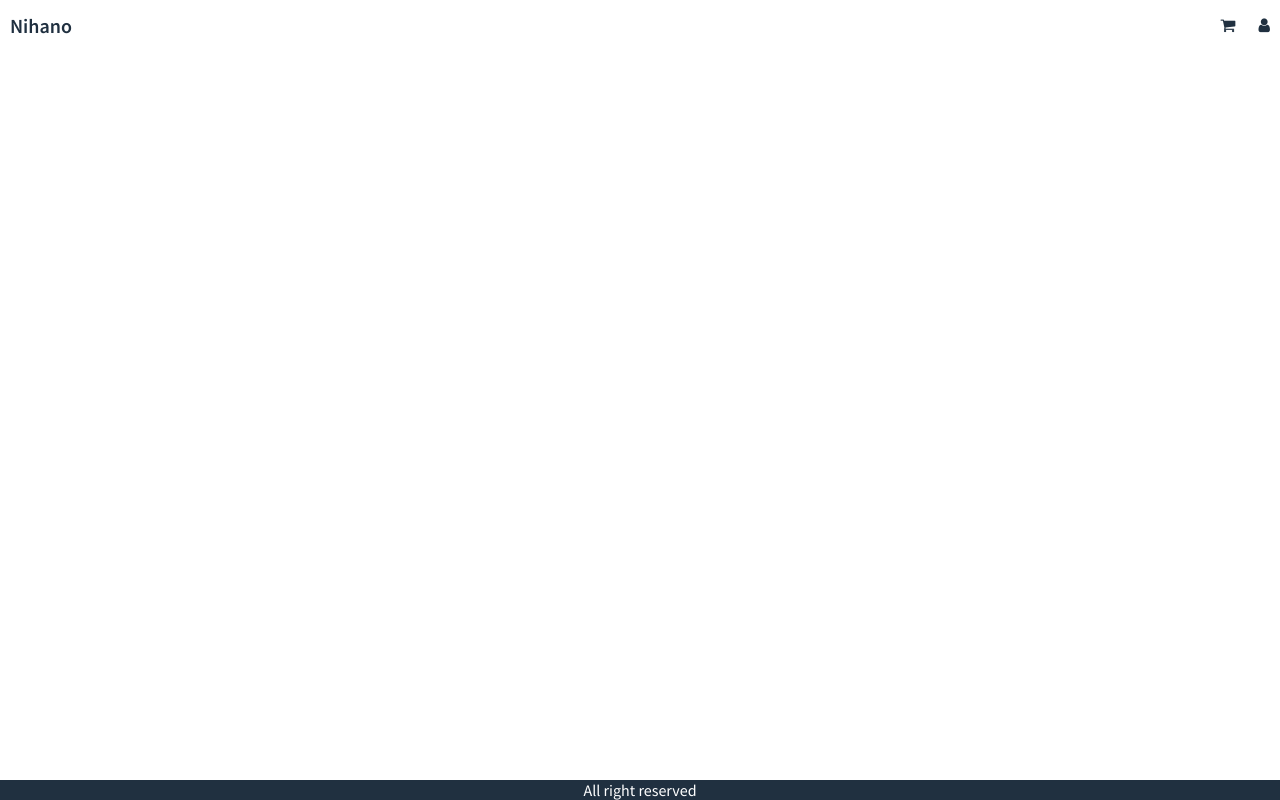
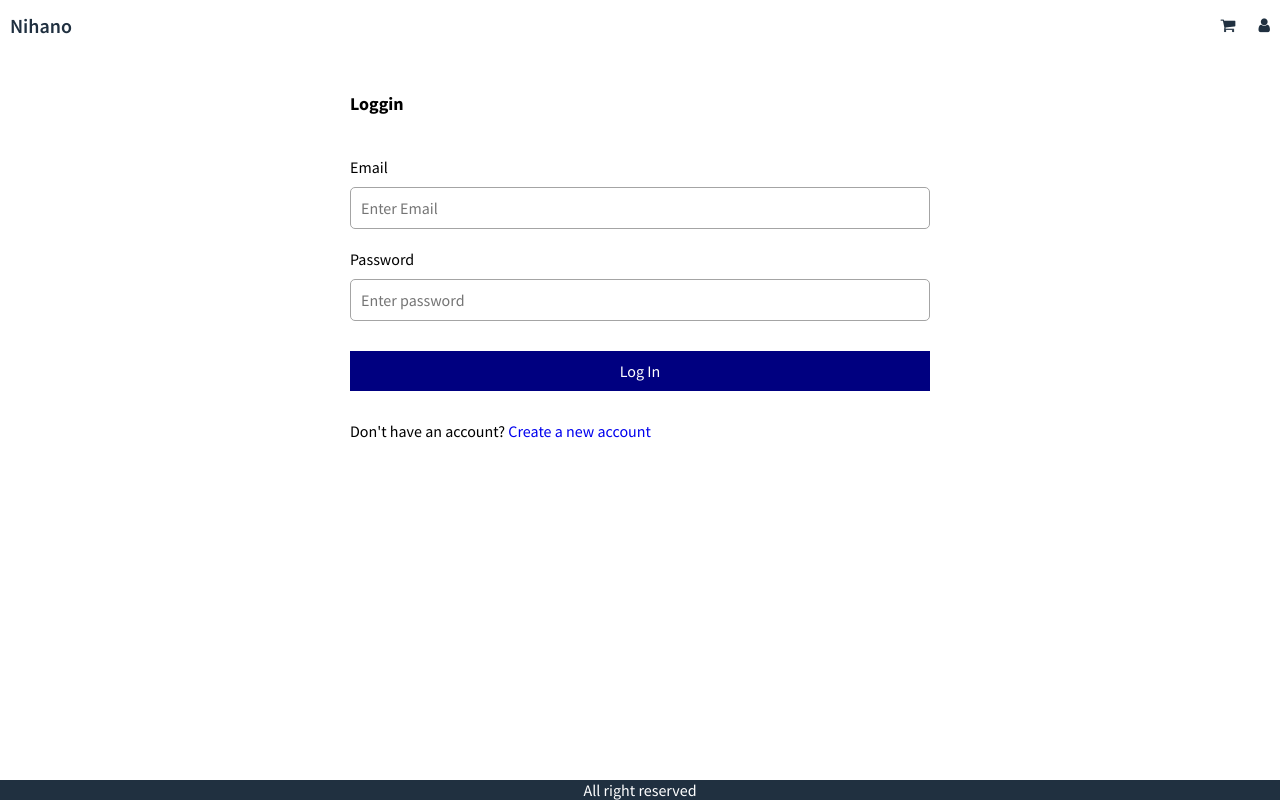
Before and after one commit to Abdallahman-habyarimana/nihano-react-ecommerce, a React (Create React App) app in the folder frontend/: page /signin in a window 1280 px wide. Built offline with nearby package versions, Linux system fonts and the light colour scheme.

Commit message:
Finish implementing actions for login

```diff
--- a/frontend/src/App.js
+++ b/frontend/src/App.js
@@ -3,12 +3,23 @@ import { BrowserRouter as Router, Route, Link } from 'react-router-dom'
 import ProductScreen from './screens/ProductScreen';
 import HomeScreen from './screens/HomeScreen';
 import CartScreen from './screens/CartScreen';
-import { useSelector } from 'react-redux'
+import { useSelector, useDispatch } from 'react-redux'
+import LoginScreen from './screens/LoginScreen';
+
+import { signout } from './actions/users'
 
 function App() {
   const cart = useSelector(state => state.cart);
   const { cartItems } = cart
 
+  const loggedUser = useSelector(state => state.userSignin )
+  const { userInfo }= loggedUser;
+
+  const dispatch = useDispatch()
+
+  const signoutHandler = () => {
+    dispatch(signout())
+  }
   return (
     <Router>
       <div className="grid-container">
@@ -18,14 +29,25 @@ function App() {
             </div>
             <div>
                 <Link to="/cart"> <i className="fa fa-shopping-cart"></i> {cartItems.length > 0 && ( <span className="badge">{ cartItems.length}</span>)}</Link>
-                <Link to="/signin"><i className="fa fa-user"></i></Link>
+                { userInfo ? (
+                  <div className="collapsible">
+                    <Link to="#">Welcome {'  ',userInfo.name}  <i className="fa fa-caredt-down"></i></Link>
+                    <ul className="collapsible-content">
+                      <Link to="#signout" onClick={signoutHandler}>
+                        Sign Out
+                      </Link>
+                    </ul>
+                  </div>
+                  ) :
+                  (<Link to="/signin"><i className="fa fa-user"></i></Link>) }
+
             </div>
         </header>
         <main>
+          <Route path="/signin" component={LoginScreen} />
           <Route path="/cart/:id?" component={CartScreen} />
           <Route path="/product/:id" component={ProductScreen} />
           <Route path="/" exact component={HomeScreen} />
-
 
         </main>
         <footer className="row center">
--- /dev/null
+++ b/frontend/src/actions/users.js
@@ -0,0 +1,20 @@
+import Axios from 'axios'
+import * as actions from '../constants/users'
+
+export const signin = (email, password) => async(dispatch) => {
+
+    dispatch({ type: actions.USER_LOGIN_REQUEST, payload: { email, password} })
+    try {
+        const { data } = await Axios.post('/api/users/signin', { email, password })
+        dispatch({ type: actions.USER_LOGIN_SUCCESS, payload: data })
+        localStorage.setItem("userInfo", JSON.stringify(data))
+    } catch (err) {
+        dispatch({ type: actions.USER_LOGIN_FAIL, payload: err.response.data.message && err.message ? err.response.data.message : err.message })
+    }
+}
+
+export const signout = () => (dispatch) => {
+    localStorage.removeItem('userInfo');
+    localStorage.removeItem('cartItems');
+    dispatch({ type: actions.USER_SIGNOUT })
+}
--- /dev/null
+++ b/frontend/src/constants/users.js
@@ -0,0 +1,4 @@
+export const USER_LOGIN_REQUEST = 'USER_LOGIN_REQUEST'
+export const USER_LOGIN_SUCCESS = 'USER_LOGIN_SUCCESS'
+export const USER_LOGIN_FAIL = 'USER_LOGIN_FAIL'
+export const USER_SIGNOUT = 'USER_LOGIN_SIGNOUT'
--- a/frontend/src/index.css
+++ b/frontend/src/index.css
@@ -251,3 +251,51 @@ button.block {
     justify-content: center;
     align-items: center;
 }
+
+
+/*     Form       */
+
+.form {
+    max-width: 60rem;
+    margin: 0 auto;
+}
+
+.form > div {
+    display: flex;
+    flex-direction: column;
+    margin: 1rem;
+}
+
+.form label {
+    margin: 1rem 0;
+    display:block;
+}
+
+.form > div:last-child {
+    margin-bottom: 50px;
+}
+
+
+/*   Collapsiple */
+
+.collapsible {
+    display: inline-block;
+    position: relative;
+}
+
+.collapsible-content {
+    position: absolute;
+    display: none;
+    right: 0;
+    min-width: 12rem;
+    padding: 1rem;
+    z-index: 1;
+    background-color: #203040;
+    margin: 0;
+    margin-top: 0.4rem;
+    border-radius: 0.5rem;
+}
+
+.collapsible:hover .collapsible-content {
+    display: block;
+}
--- /dev/null
+++ b/frontend/src/reducers/users.js
@@ -0,0 +1,16 @@
+import { USER_LOGIN_FAIL, USER_LOGIN_REQUEST, USER_LOGIN_SUCCESS, USER_SIGNOUT } from './../constants/users';
+
+export const userSigninReducer = (state = {}, action) => {
+    switch(action.type) {
+        case USER_LOGIN_REQUEST:
+            return { loading: true}
+        case USER_LOGIN_SUCCESS:
+            return { loading: false, useInfo: action.payload }
+        case USER_LOGIN_FAIL:
+            return { loading: false, error: action.payload }
+        case USER_SIGNOUT:
+            return {}
+        default:
+            return state;
+    }
+}
--- a/frontend/src/screens/CartScreen.js
+++ b/frontend/src/screens/CartScreen.js
@@ -67,7 +67,7 @@ const CartScreen = (props) => {
                             <h2>Price Total ({ cartItems.reduce((a, c) => a + c.qty, 0)} items) : ${cartItems.reduce((a, c) => a + c.price * c.qty, 0)} </h2>
                         </li>
                         <li>
-                            <button type="button" onClick={checkoutHandler} className="primary block" disabled={cartItems.length === 0 }> Proceed to Checkout </button>
+                            <button type="button" onClick={checkoutHandler} className="btn btn__primary" disabled={cartItems.length === 0 }> Proceed to Checkout </button>
                         </li>
                     </ul>
                 </div>
--- /dev/null
+++ b/frontend/src/screens/LoginScreen.js
@@ -0,0 +1,62 @@
+import React, { useState, useEffect } from 'react'
+import { Link } from 'react-router-dom'
+import { useDispatch, useSelector } from 'react-redux';
+import { signin } from './../actions/users';
+import Loading from '../components/Loading';
+import Message from '../components/Message';
+
+export default function LoginScreen(props) {
+    const [email, setEmail] = useState('')
+    const [password, setPassword] = useState('');
+
+    const redirect = props.location.search ? props.location.search.split('=')[1] : '/';
+
+
+    const loggedUser = useSelector(state => state.userSignin )
+    const { userInfo, loading, error }= loggedUser
+
+    const dispatch = useDispatch()
+
+    const submitHandler = (e) => {
+        e.preventDefault();
+        // Todo: loggin action
+        dispatch(signin(email, password))
+    }
+
+    useEffect(() => {
+        if(userInfo){
+            props.history.push(redirect)
+        }
+    }, [props.history, redirect, userInfo])
+
+    return (
+        <div>
+            <form className="form" onSubmit={submitHandler}>
+                <div>
+                    <h1>Loggin </h1>
+                </div>
+                {loading && <Loading></Loading>}
+                {error && <Message variant="danger" error={error} />}
+                <div>
+                    <label htmlFor={email}>Email</label>
+                    <input type="email" id="email" placeholder="Enter Email" onChange={e => setEmail(e.target.value)} required />
+                </div>
+                <div>
+                    <label htmlFor={email}>Password</label>
+                    <input type="password" id="password" placeholder="Enter password" onChange={e => setPassword(e.target.value)} required />
+                </div>
+                <div>
+                    <label />
+                    <button className="btn btn__primary" type="submit">Log In</button>
+                </div>
+                <div>
+                    <label />
+                    <div>
+                        Don't have an account? { ' '}
+                        <Link to="/register">Create a new account</Link>
+                    </div>
+                </div>
+            </form>
+        </div>
+    )
+}
--- a/frontend/src/screens/ProductScreen.js
+++ b/frontend/src/screens/ProductScreen.js
@@ -76,7 +76,7 @@ const ProductScreen = (props) => {
                                     </div>
                                 </li>
                                     <li>
-                                        <button onClick={addToCartHandler} className="btn btn__primary block">ADD TO CART</button>
+                                        <button onClick={addToCartHandler} className="btn btn__primary">ADD TO CART</button>
                                     </li>
                                 </>
 
--- a/frontend/src/store.js
+++ b/frontend/src/store.js
@@ -2,8 +2,14 @@ import { applyMiddleware, compose, createStore, combineReducers } from 'redux';
 import thunk from 'redux-thunk'
 import { productDetailsReducer, productListReducer } from './reducers/products';
 import { cartReducer } from './reducers/cart';
+import { userSigninReducer } from './reducers/users';
 
 const initialState = {
+    userSignin: {
+        userInfo: localStorage.getItem('userInfo')
+            ? JSON.parse(localStorage.getItem('userInfo'))
+            : null,
+    },
     cart: {
         cartItems: localStorage.getItem('cartItems') ? JSON.parse(localStorage.getItem('cartItems')) : []
     }
@@ -12,7 +18,8 @@ const initialState = {
 const reducer = combineReducers({
     productList: productListReducer,
     productDetails: productDetailsReducer,
-    cart: cartReducer
+    cart: cartReducer,
+    userSignin: userSigninReducer
 })
 
 const composeEnhancer = (typeof window !== 'undefined' && window.__REDUX_DEVTOOLS_EXTENSION_COMPOSE__) || compose;
```
Also changed, not shown: 1 other file (tests, documents, lock files or other folders).
